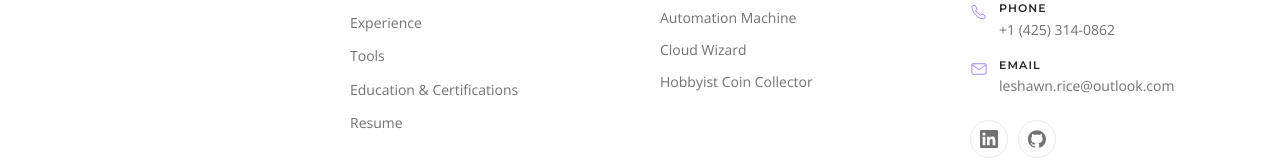
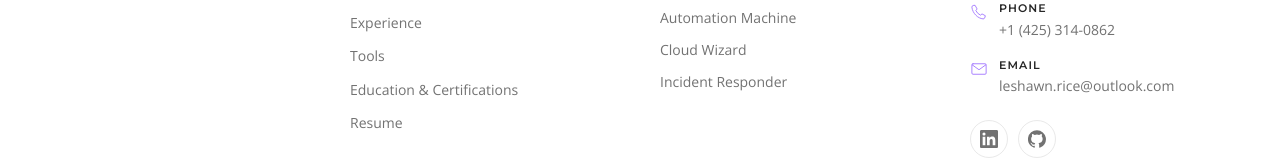
Before and after one commit to leshawn-rice/leshawn-rice.github.io, a React (Vite) app: page / in a window 1280 px wide. Shown: the part 5073-5233 px from the top of the page. Built offline with nearby package versions, Linux system fonts and the light colour scheme.

Commit message:
Swap Coin Collector for Incident Responder in the footer skill set
Backed by the PagerDuty on-call rotation in both the BBSI and Uplevel
roles, and it keeps the playful register of the neighbouring entries.

```diff
--- a/src/data/site.js
+++ b/src/data/site.js
@@ -189,7 +189,7 @@ export const skillSet = [
   'Strong Communicator',
   'Automation Machine',
   'Cloud Wizard',
-  'Hobbyist Coin Collector',
+  'Incident Responder',
 ];
 
 export const loaderPhrases = [
```
